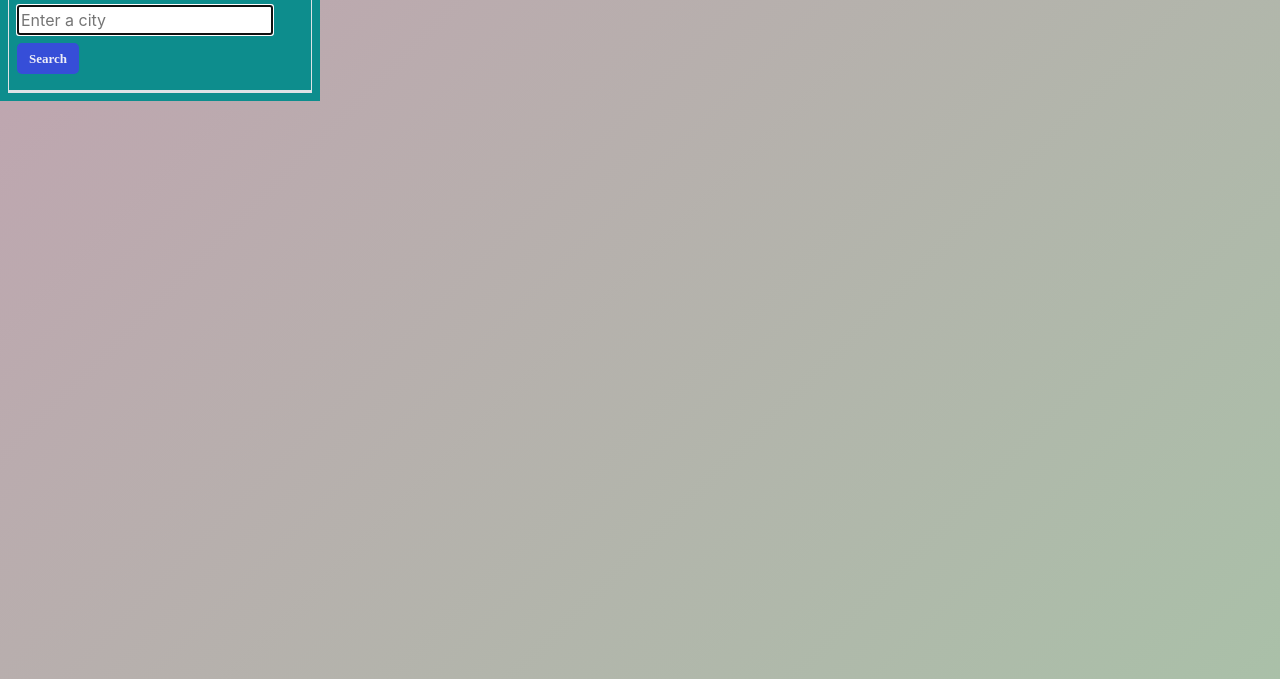
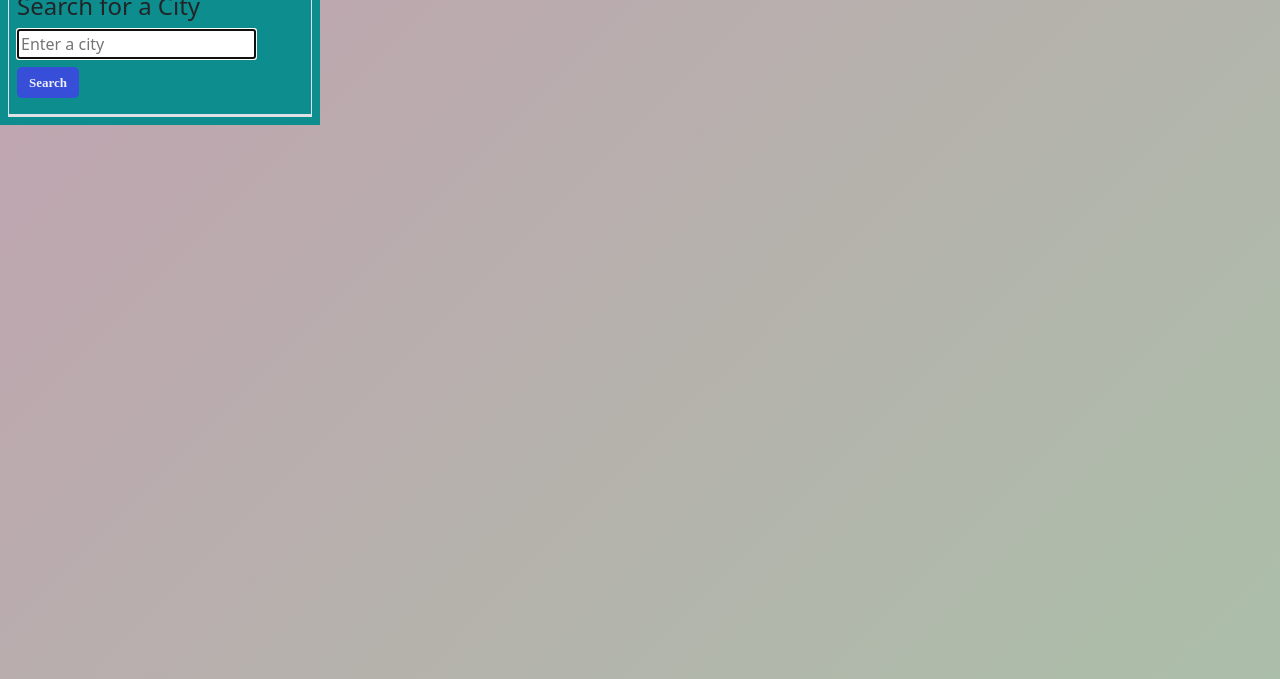
Before and after one commit to ilike3p/Its-getting-hot, a plain HTML site: page index.html in a window 1280 px wide. Shown: the part 121-800 px from the top of the page. Drawn offline with nearby package versions, Linux system fonts and the light colour scheme.

Commit message:
bs update

```diff
--- a/index.html
+++ b/index.html
@@ -4,8 +4,9 @@
 <head>
     <meta charset="UTF-8">
     <meta name="viewport" content="width=device-width, initial-scale=1.0">
-    <link rel="stylesheet" href="https://cdnjs.cloudflare.com/ajax/libs/twitter-bootstrap/4.3.1/css/bootstrap.min.css">
+    <link href="https://cdn.jsdelivr.net/npm/bootstrap@5.0.2/dist/css/bootstrap.min.css" rel="stylesheet" integrity="sha384-EVSTQN3/azprG1Anm3QDgpJLIm9Nao0Yz1ztcQTwFspd3yD65VohhpuuCOmLASjC" crossorigin="anonymous">
     <link rel="stylesheet" href="/Assets/style.css">
+    <link rel
     <title>Its-Getting-Hot</title>
 </head>
 <body>
```
